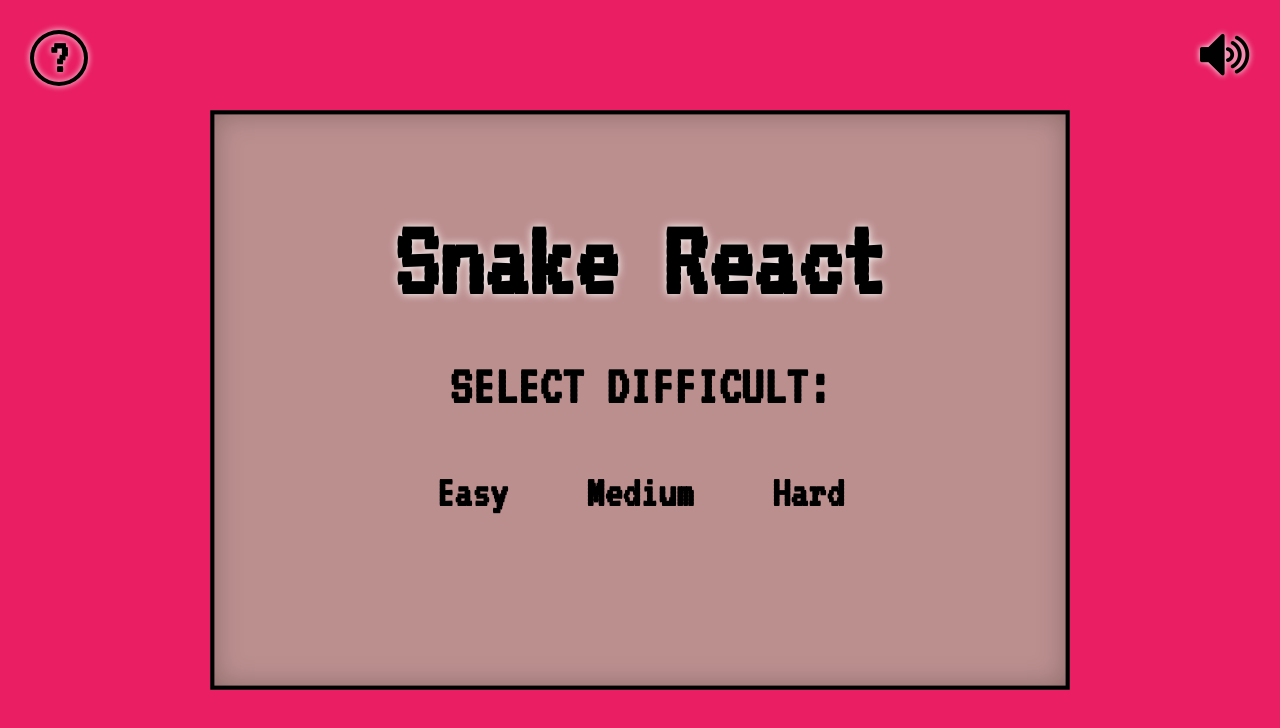
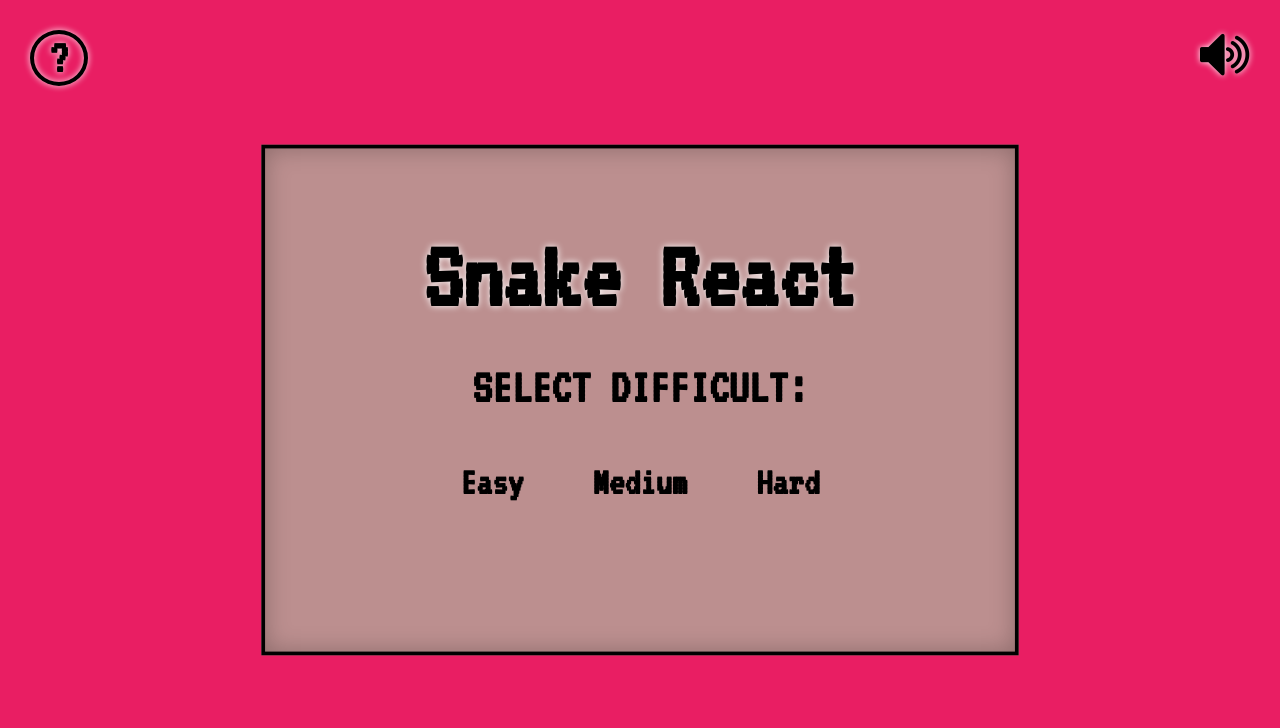
Before and after one commit to Fedex159/snake-react, a React (Create React App) app: page / in a window 1280 px wide. Shown: the top 728 px of the page. Built offline with nearby package versions, Linux system fonts and the light colour scheme.

Commit message:
add logic for landscape scale

```diff
--- a/src/components/Home/Scale/Scale.jsx
+++ b/src/components/Home/Scale/Scale.jsx
@@ -2,12 +2,14 @@ import React, { useState, useEffect } from "react";
 import s from "./Scale.module.css";
 
 function Scale({ children }) {
-  const [width, setWidth] = useState(window.innerWidth);
+  const [width, setWidth] = useState(Number(window.innerWidth));
+  const [height, setHeight] = useState(Number(window.innerHeight));
   const [scale, setScale] = useState(1);
 
   useEffect(() => {
     const handleResize = () => {
-      setWidth(window.innerWidth);
+      setWidth(Number(window.innerWidth));
+      setHeight(Number(window.innerHeight));
     };
 
     window.addEventListener("resize", handleResize);
@@ -19,8 +21,11 @@ function Scale({ children }) {
 
   // default 1150
   useEffect(() => {
-    setScale(width > 1000 ? 1.4 : Number(width) / 700);
-  }, [width]);
+    setScale(() => {
+      const value = width > 1000 ? 1.4 : width / 700;
+      return width * value > height ? height / 600 - 0.1 : value;
+    });
+  }, [width, height]);
 
   return (
     <div className={s.container} style={{ transform: `scale(${scale})` }}>
```
